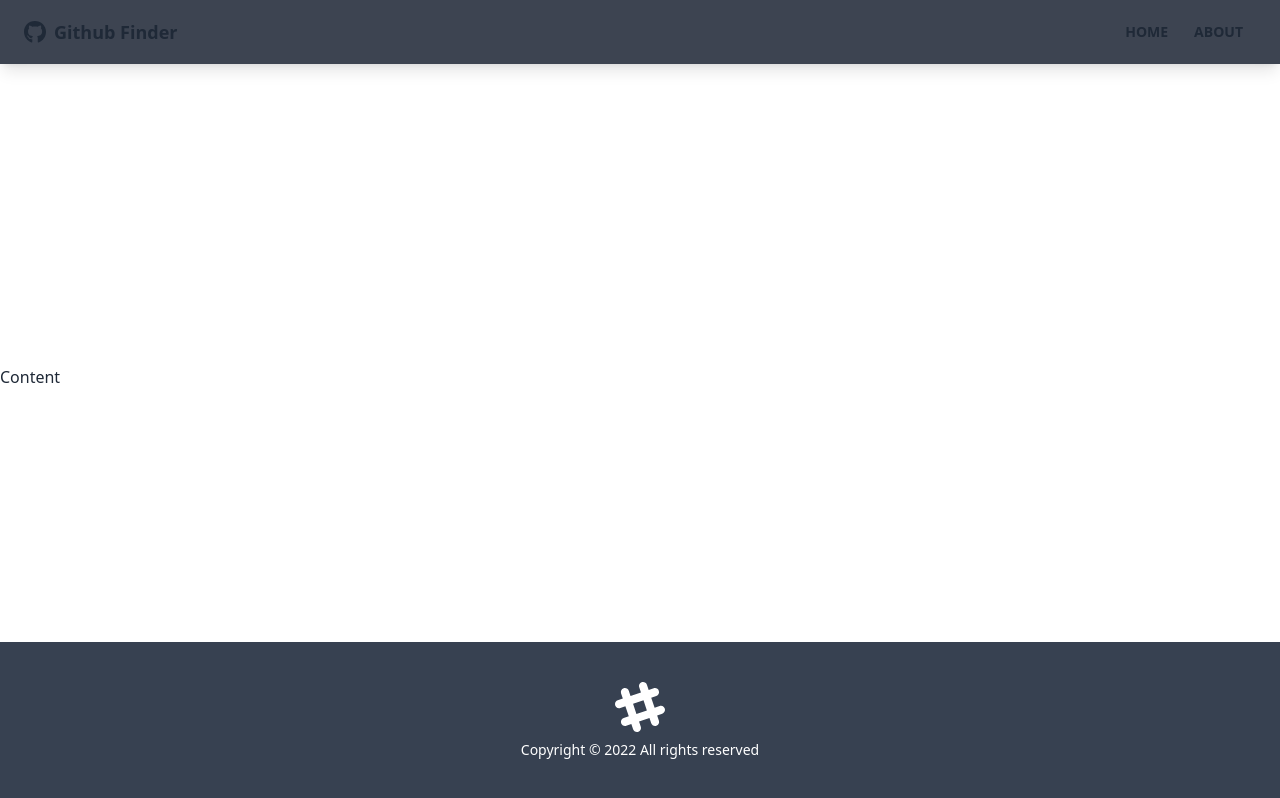
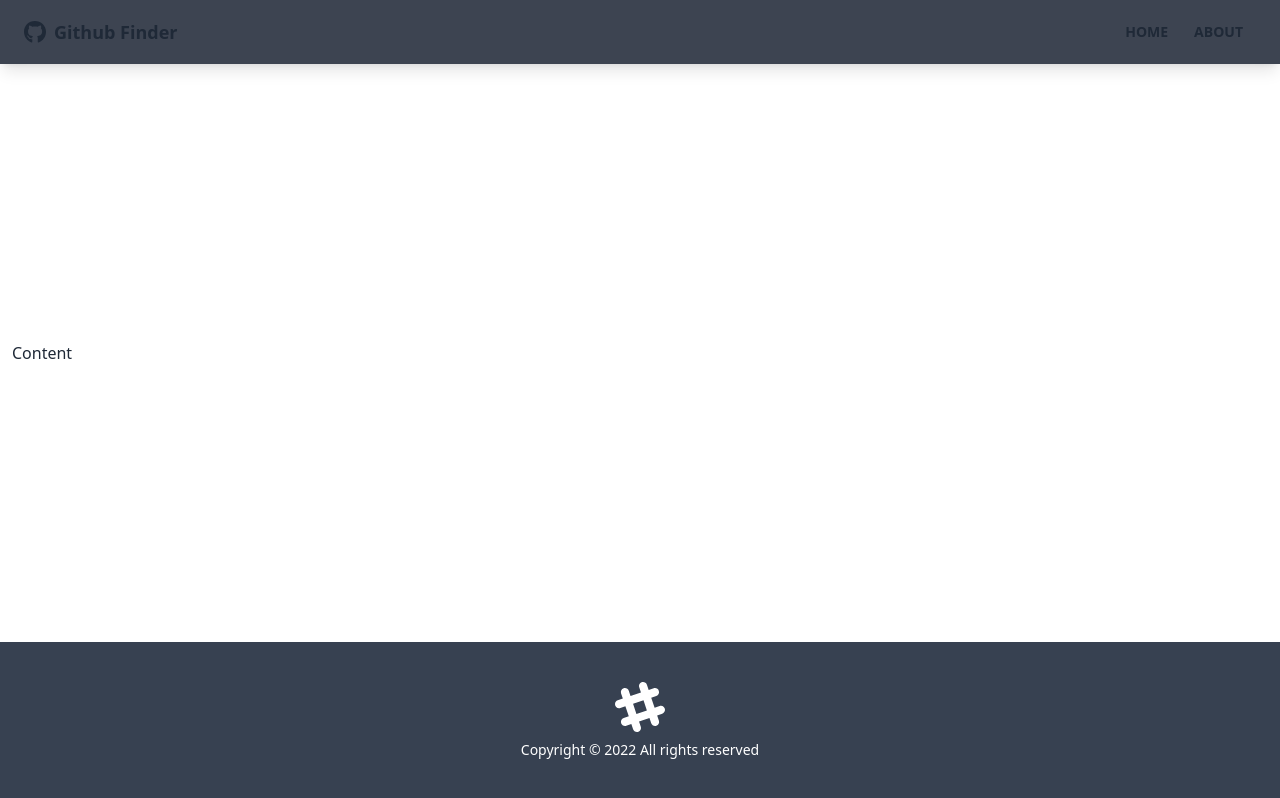
Before and after one commit to mrcruz117/githubfinder, a React (Create React App) app: page / in a window 1280 px wide. Built offline with nearby package versions, Linux system fonts and the light colour scheme.

Commit message:
stubbed out pages

```diff
--- a/src/App.js
+++ b/src/App.js
@@ -8,7 +8,7 @@ function App() {
       <div className="flex flex-col justify-between h-screen">
         <Navbar />
 
-        <main>Content</main>
+        <main className="container mx-auto px-3 pb-12">Content</main>
         <Footer />
       </div>
     </Router>
--- /dev/null
+++ b/src/pages/About.jsx
@@ -0,0 +1,5 @@
+function About() {
+  return <div>About</div>;
+}
+
+export default About;
--- /dev/null
+++ b/src/pages/Home.jsx
@@ -0,0 +1,5 @@
+function Home() {
+  return <div>Home</div>;
+}
+
+export default Home;
--- /dev/null
+++ b/src/pages/NotFound.jsx
@@ -0,0 +1,7 @@
+import React from "react";
+
+function NotFound() {
+  return <div>NotFound</div>;
+}
+
+export default NotFound;
```
